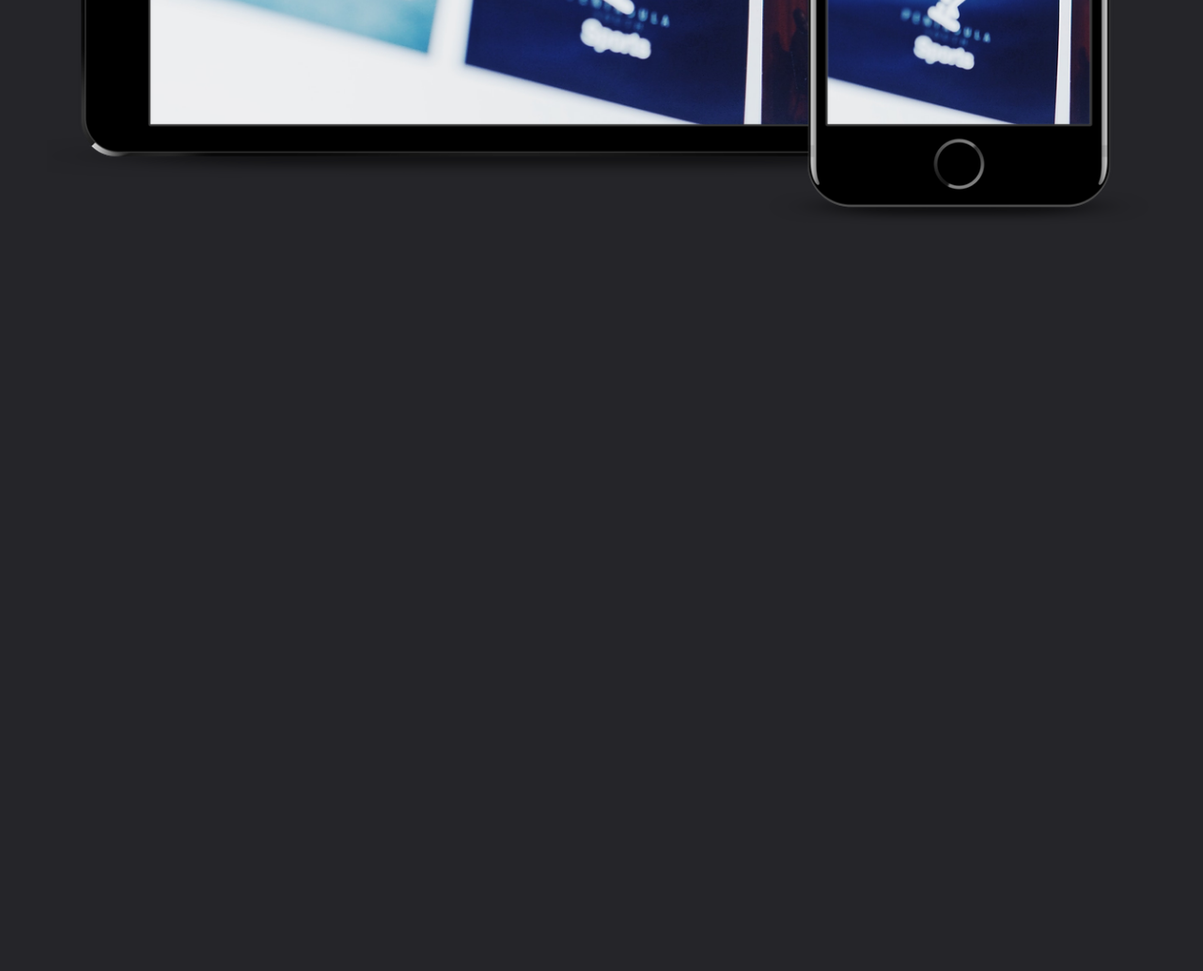
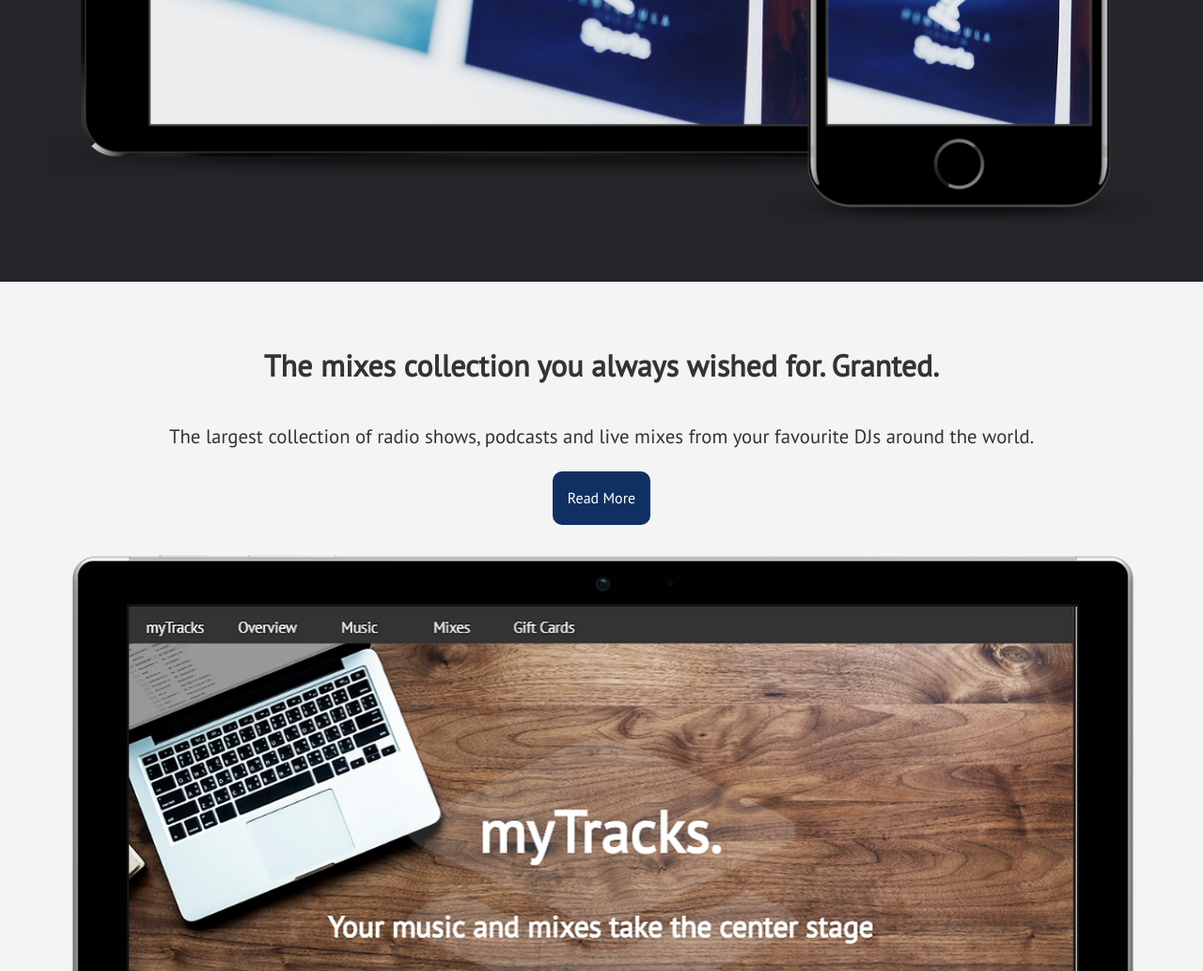
Before and after one commit to DanielStoica85/myTracks-landing-page, a plain HTML site: page index.html in a window 1280 px wide. Shown: the part 1806-2840 px from the top of the page at 94% size. Before the commit the page ends 2106 px from the top, so only its background shows below. Drawn offline with nearby package versions, Linux system fonts and the light colour scheme.

Commit message:
Add mixes section styling.

```diff
--- a/css/style.css
+++ b/css/style.css
@@ -114,6 +114,11 @@
 
 .text-light {
     color: var(--light-color);
+}
+
+.bg-light {
+    background: var(--light-color);
+    color: #333;
 }
 
 .mb {
--- a/index.html
+++ b/index.html
@@ -68,6 +68,17 @@
 
     <!-- Mixes -->
 
+    <section id="mixes" class="section bg-light">
+        <div class="container">
+            <h3>The mixes collection you always wished for. Granted.</h3>
+            <p class="lead">
+                The largest collection of radio shows, podcasts and live mixes from your favourite DJs around the world.
+            </p>
+            <a href="#" class="btn btn-secondary mb">Read More</a>
+            <img src="./img/mockup2.png" alt="Tablet preview of app">
+        </div>
+    </section>
+
     <!-- Entertainment -->
 
     <!-- Gift Cards -->
```
Also changed, not shown: img/mockup2.png (added), img/smartmockups_jl2nf8aj.png (deleted).
